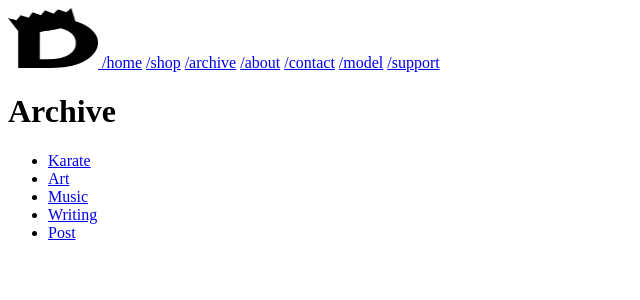
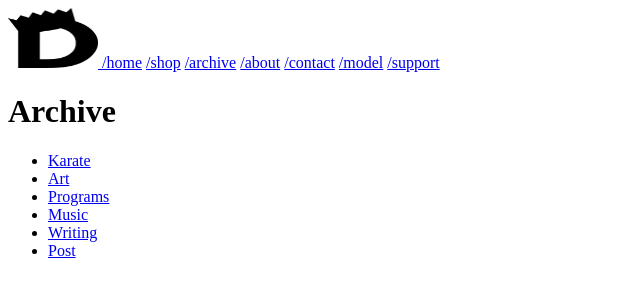
Before and after one commit to KingDTheMC/KingDTheMC.github.io, a Jekyll site: the page built from archive.html, in a window 1280 px wide. Shown: the top 300 px of the page, without its empty margins (0-640 px from the left). Built offline with Jekyll 4.4.1, drawn with Linux system fonts in a browser that asks for light colours; nearby versions of some CDN libraries.

Commit message:
update archive
add programs link

```diff
--- a/archive.html
+++ b/archive.html
@@ -16,9 +16,11 @@ title: Archive
 	<li><a href="{{ 'art.html' | relative_url }}">Art</a>
 	</li>
 
+	<li><a href="{{ 'programs.html' | relative_url }}">Programs</a>
+	</li>
+
 	<li><a href="{{ 'music.html' | relative_url }}">Music</a>
 	</li>
-
 
 	<li><a href="{{ 'writing.html' | relative_url }}">Writing</a>
 	</li>
```
